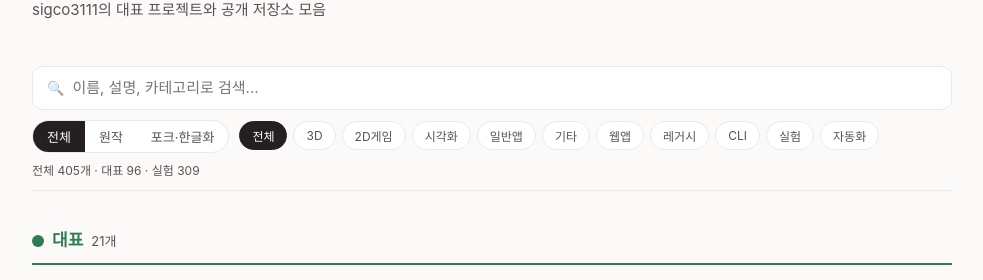
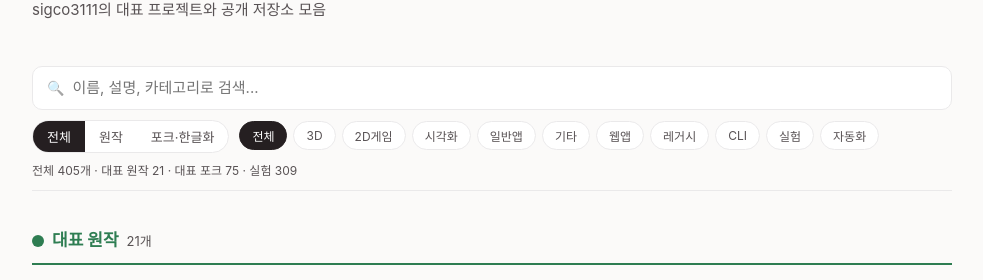
Before and after one commit to sigco3111/showcase, a plain HTML site: page index.html in a window 1280 px wide. Shown: the part 101-381 px from the top of the page, without its empty margins (148-1131 px from the left). Drawn offline with Linux system fonts and the light colour scheme; grey boxes are pictures that could not be loaded.

Commit message:
Rename featured sections to 대표 원작/대표 포크 and split counts

```diff
--- a/index.html
+++ b/index.html
@@ -271,8 +271,8 @@ function render() {
   const filtering = isFiltering();
 
   let out = '';
-  if (originals.length || !filtering) out += featuredSection('orig', '대표', originals);
-  if (forks.length || !filtering) out += featuredSection('fork', '포크', forks);
+  if (originals.length || !filtering) out += featuredSection('orig', '대표 원작', originals);
+  if (forks.length || !filtering) out += featuredSection('fork', '대표 포크', forks);
   if (experiments.length) {
     out += `<h2 class="section-label exp"><span class="dot"></span>실험<span class="count">${experiments.length}개</span></h2>
      <p class="section-desc">대표로 선정하지 않은 나머지 공개 프로젝트입니다.</p>
@@ -288,7 +288,7 @@ function render() {
 
   document.getElementById('resultCount').textContent = filtering
     ? `전체 ${REPOS.length}개 중 ${filtered.length}개 표시`
-    : `전체 ${REPOS.length}개 · 대표 ${originals.length + forks.length} · 실험 ${experiments.length}`;
+    : `전체 ${REPOS.length}개 · 대표 원작 ${originals.length} · 대표 포크 ${forks.length} · 실험 ${experiments.length}`;
 
   const reset = document.getElementById('resetFilters');
   if (reset) reset.addEventListener('click', e => { e.preventDefault(); resetAll(); });
```
